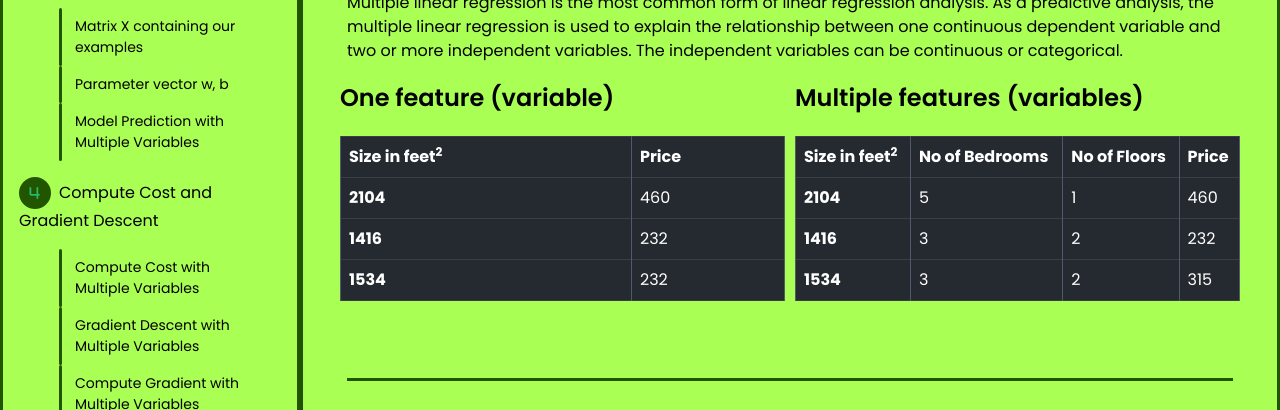
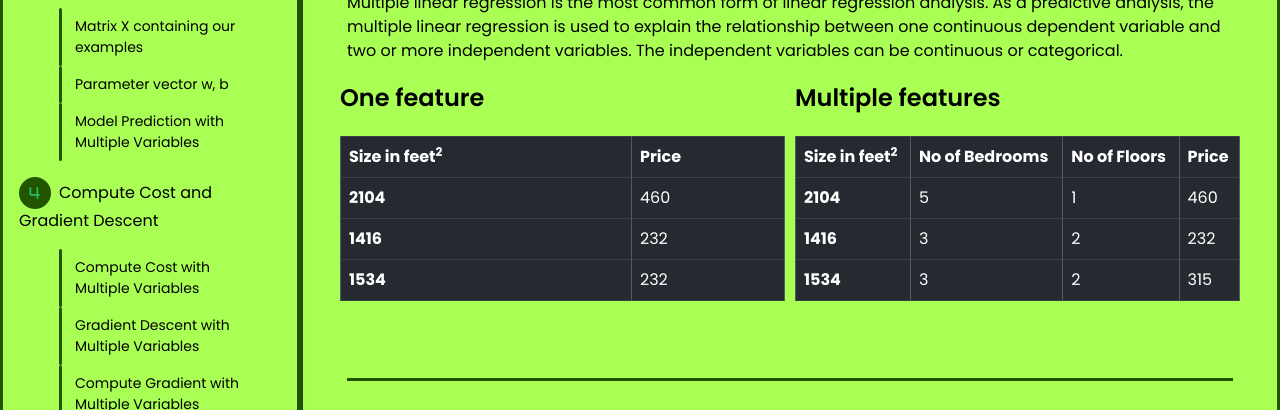
Before and after one commit to bhanuprasanna527/Bhanu_AI_Notes, a plain HTML site: page MLS/COURSE 1/MLS - Week 2.html in a window 1280 px wide. Shown: the part 375-785 px from the top of the page. Drawn offline with nearby package versions, Linux system fonts and the light colour scheme; some packages are replaced by stand-ins of ours.

Commit message:
Update MLS - Week 2.html

```diff
--- a/MLS/COURSE 1/MLS - Week 2.html
+++ b/MLS/COURSE 1/MLS - Week 2.html
@@ -111,7 +111,7 @@
 						<p>Multiple linear regression is the most common form of linear regression analysis.  As a predictive analysis, the multiple linear regression is used to explain the relationship between one continuous dependent variable and two or more independent variables.  The independent variables can be continuous or categorical.</p>
 						<div class="row">
 							<div class="column">
-								<h3>One feature (variable)</h3>
+								<h3>One feature</h3>
 								<div class="table-responsive my-4">
 									<table class="table table-bordered table-dark">
 										<thead>
@@ -138,7 +138,7 @@
 								</div><!--//table-responsive-->
 							</div>
 							<div class="column">
-								<h3>Multiple features (variables)</h3>
+								<h3>Multiple features</h3>
 								<div class="table-responsive my-4">
 									<table class="table table-bordered table-dark">
 										<thead>
```
